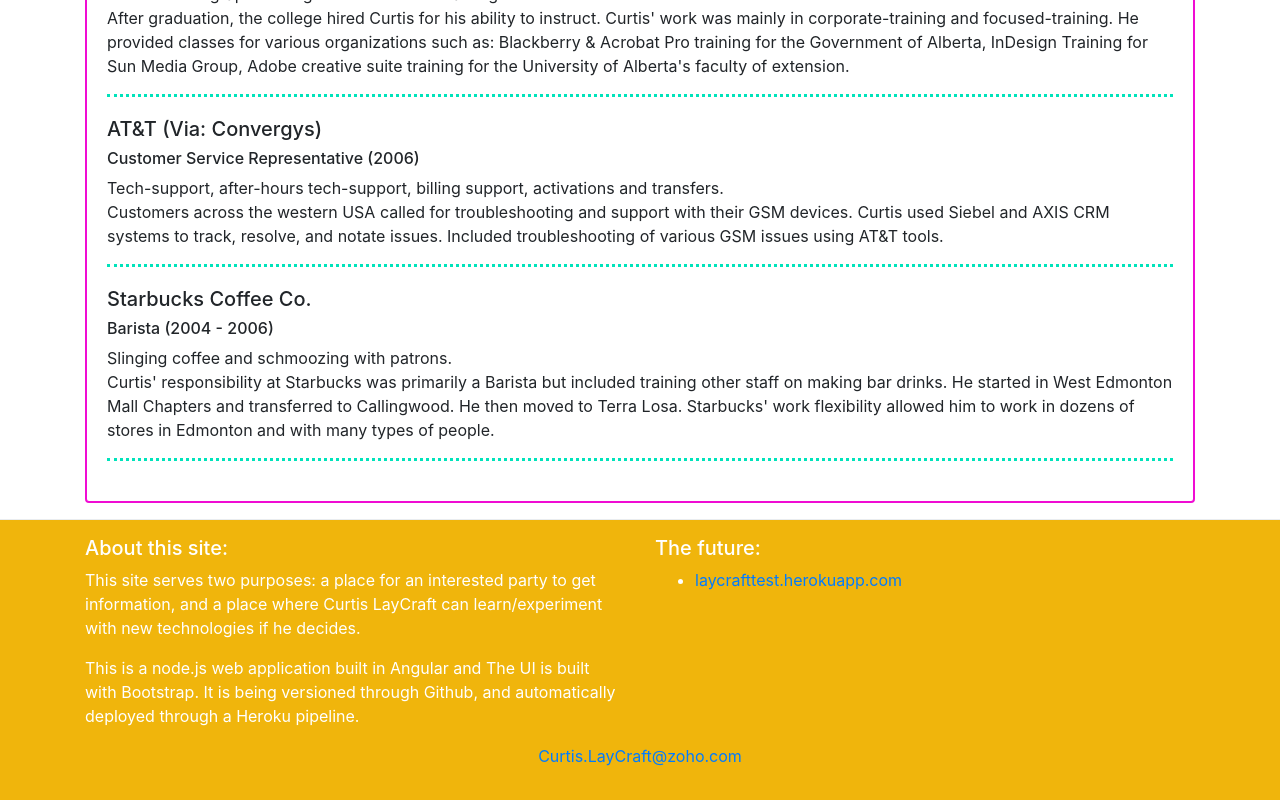
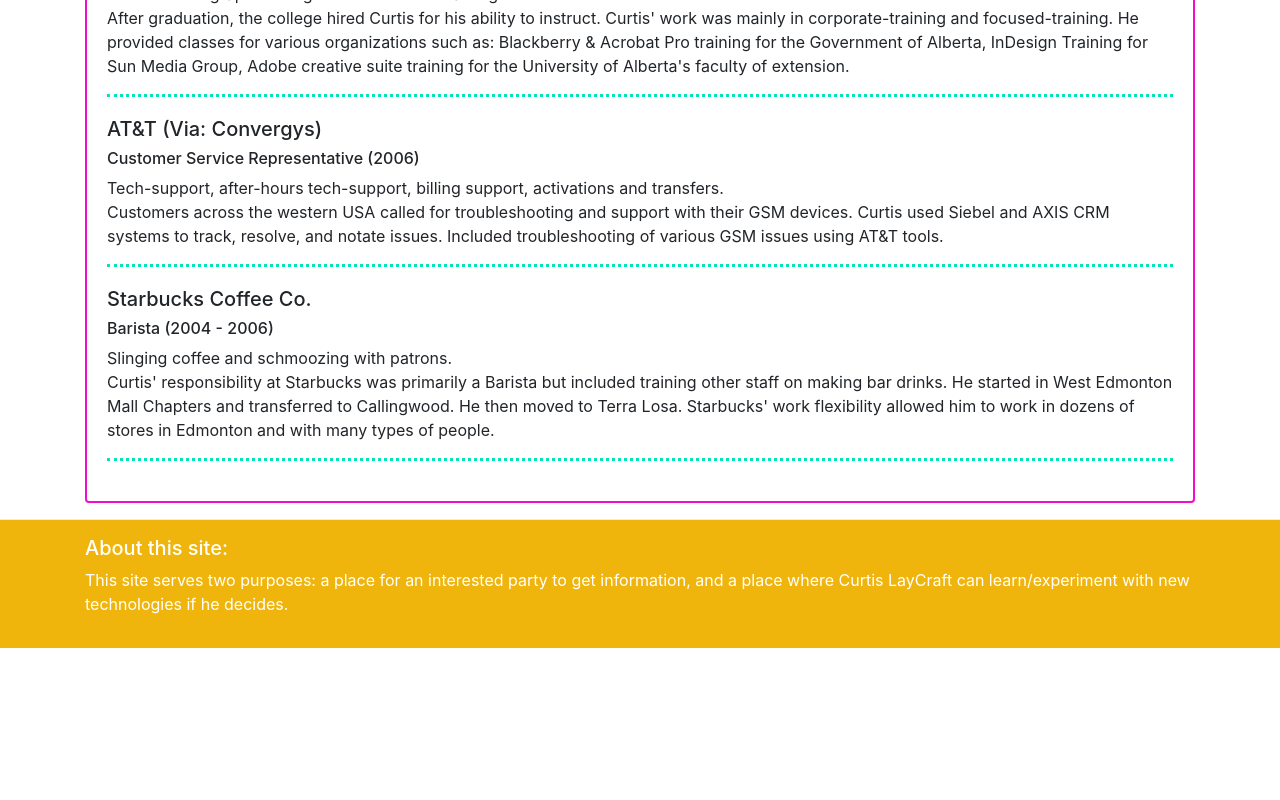
Before and after one commit to LayCraft/portfolio, an Angular app: page / in a window 1280 px wide. Shown: the part 5329-6129 px from the top of the page. After the commit the page ends 5977 px from the top, so only its background shows below. Built offline with nearby package versions, Linux system fonts and the light colour scheme.

Commit message:
text update

```diff
--- a/src/app/footer/footer.component.html
+++ b/src/app/footer/footer.component.html
@@ -1,24 +1,10 @@
 <footer class="modal-footer text-white">
   <div class="container">
     <div class="row">
-      <div class="col-12 col-md-6">
+      <div class="col">
         <h5>About this site:</h5>
         <p>
           This site serves two purposes: a place for an interested party to get information, and a place where Curtis LayCraft can learn/experiment with new technologies if he decides.
-        </p>
-        <p>
-          This is a node.js web application built in Angular and The UI is built with Bootstrap. It is being versioned through Github, and automatically deployed through a Heroku pipeline.
-        </p>
-      </div>
-      <div class="col-12 col-md-6">
-        <h5>The future:</h5>
-        <ul>
-          <li><a href="https://laycrafttest.herokuapp.com">laycrafttest.herokuapp.com</a></li>
-        </ul>
-      </div>
-      <div class="col-12">
-        <p style="text-align: center;">
-          <a href="mailto:curtis.laycraft@zoho.com">Curtis.LayCraft@zoho.com</a>
         </p>
       </div>
     </div>
```
